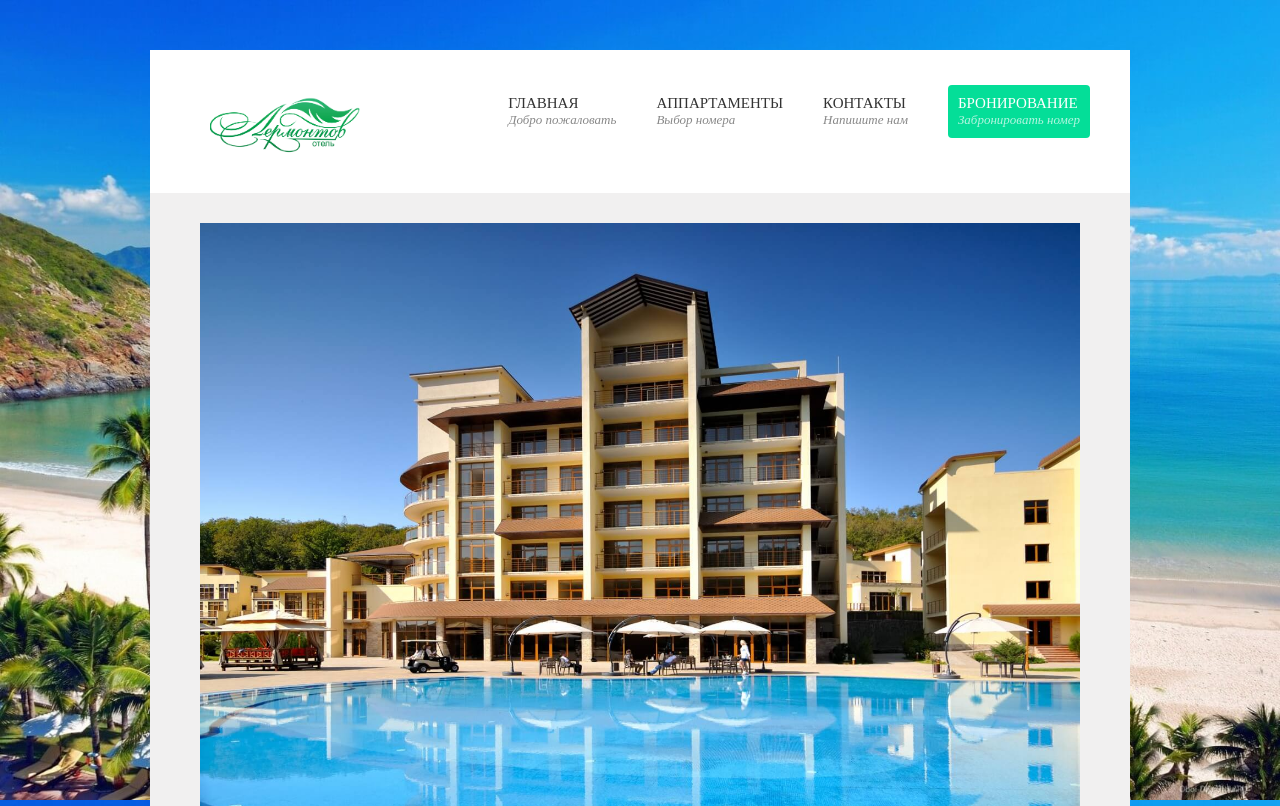
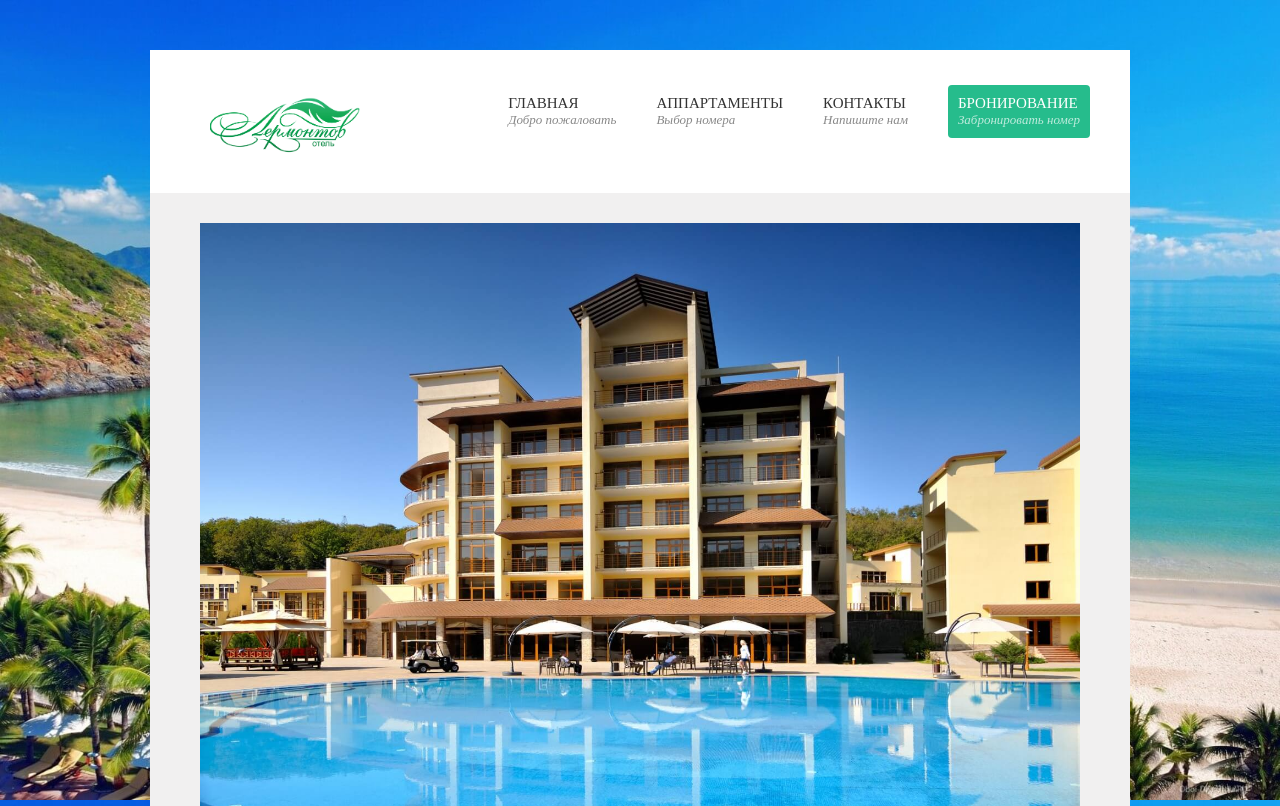
Before and after one commit to linata81/Hotel, a PHP site: page / in a window 1280 px wide, with the pointer over the restyled element. Shown: the top 806 px of the page. Run offline with PHP 8.4, Linux system fonts and the light colour scheme.

Commit message:
Update main.css

```diff
--- a/css/main.css
+++ b/css/main.css
@@ -452,7 +452,6 @@ img {
       -ms-transform: rotate(-90deg);
           transform: rotate(-90deg);
 }
-.navigation ul li.reservation-btn:hover {
-  background-color: #04de98 !important;
-  outline-style: none;
+.reservation-btn:hover {
+  background-color: #04de98 ;
 }
```
